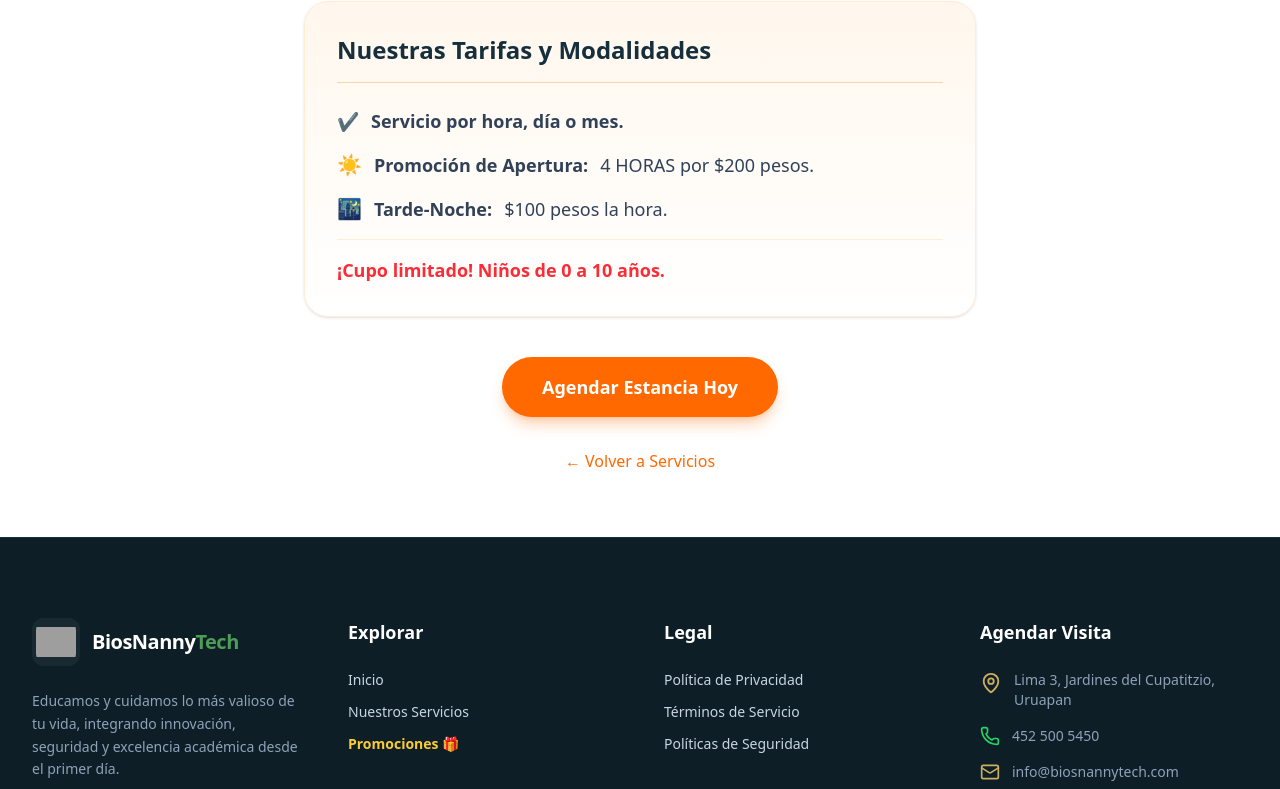
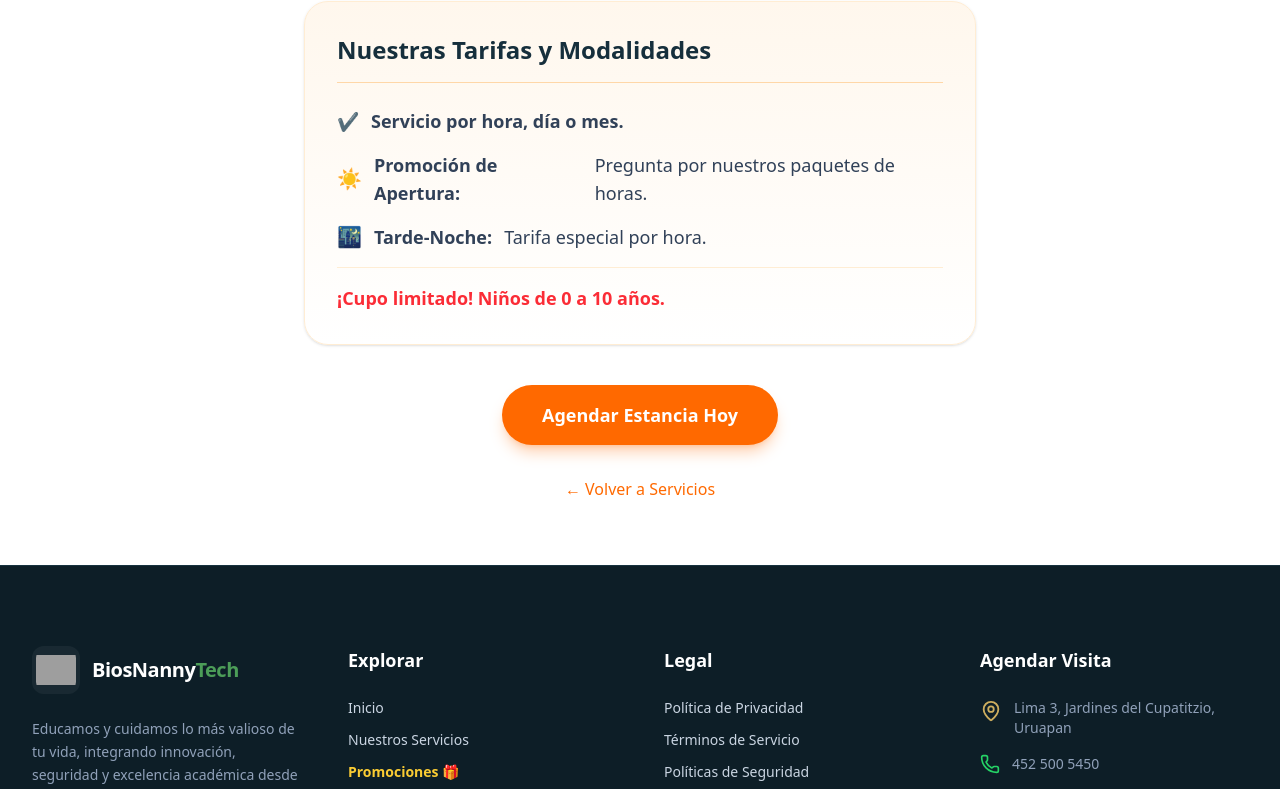
Before and after one commit to lauro99/biosnannytech, a Next.js app: page /servicios/estancia in a window 1280 px wide. Shown: the part 456-1245 px from the top of the page. Built offline with nearby package versions, Linux system fonts and the light colour scheme; grey boxes are pictures that could not be loaded.

Commit message:
feat: update Estancia page pricing details and modify Contacto component's time slot options

```diff
--- a/src/app/servicios/estancia/page.tsx
+++ b/src/app/servicios/estancia/page.tsx
@@ -20,8 +20,8 @@ export default function EstanciaPage() {
           <h3 className="text-2xl font-bold text-[#162f3c] mb-6 border-b border-orange-200 pb-4">Nuestras Tarifas y Modalidades</h3>
           <ul className="space-y-4 text-slate-700 text-lg">
             <li className="flex items-center gap-3"><span className="text-green-500">✔</span> <strong>Servicio por hora, día o mes.</strong></li>
-            <li className="flex items-center gap-3"><span className="text-yellow-500 text-xl">☀️</span> <strong>Promoción de Apertura:</strong> 4 HORAS por $200 pesos.</li>
-            <li className="flex items-center gap-3"><span className="text-[#162f3c] text-xl">🌃</span> <strong>Tarde-Noche:</strong> $100 pesos la hora.</li>
+            <li className="flex items-center gap-3"><span className="text-yellow-500 text-xl">☀️</span> <strong>Promoción de Apertura:</strong> Pregunta por nuestros paquetes de horas.</li>
+            <li className="flex items-center gap-3"><span className="text-[#162f3c] text-xl">🌃</span> <strong>Tarde-Noche:</strong> Tarifa especial por hora.</li>
             <li className="flex items-center gap-3 text-red-500 font-semibold mt-4 pt-4 border-t border-orange-100">
               ¡Cupo limitado! Niños de 0 a 10 años.
             </li>
--- a/src/components/layout/Footer.tsx
+++ b/src/components/layout/Footer.tsx
@@ -66,10 +66,10 @@ export default function Footer() {
                 <Phone size={20} className="text-[#25D366] shrink-0" />
                 <span className="text-slate-400">452 500 5450</span>
               </li>
-              <li className="flex items-center gap-3">
+              {/* <li className="flex items-center gap-3">
                 <Mail size={20} className="text-primary shrink-0" />
                 <span className="text-slate-400">info@biosnannytech.com</span>
-              </li>
+              </li> */}
             </ul>
           </div>
 
--- a/src/components/sections/Contacto.tsx
+++ b/src/components/sections/Contacto.tsx
@@ -205,6 +205,10 @@ export default function Contacto() {
                       className="w-full px-4 py-3 rounded-xl border border-slate-200 focus:outline-none focus:ring-2 focus:ring-primary focus:border-transparent transition-shadow bg-slate-50 text-slate-700"
                     >
                       <option value="">Selecciona horario...</option>
+                      <option value="00-02" disabled={isToday && currentHour >= 2}>12:00 AM - 2:00 AM</option>
+                      <option value="02-04" disabled={isToday && currentHour >= 4}>2:00 AM - 4:00 AM</option>
+                      <option value="04-06" disabled={isToday && currentHour >= 6}>4:00 AM - 6:00 AM</option>
+                      <option value="06-08" disabled={isToday && currentHour >= 8}>6:00 AM - 8:00 AM</option>
                       <option value="8-10" disabled={isToday && currentHour >= 10}>8:00 AM - 10:00 AM</option>
                       <option value="10-12" disabled={isToday && currentHour >= 12}>10:00 AM - 12:00 PM</option>
                       <option value="12-14" disabled={isToday && currentHour >= 14}>12:00 PM - 2:00 PM</option>
@@ -212,8 +216,7 @@ export default function Contacto() {
                       <option value="16-18" disabled={isToday && currentHour >= 18}>4:00 PM - 6:00 PM</option>
                       <option value="18-20" disabled={isToday && currentHour >= 20}>6:00 PM - 8:00 PM</option>
                       <option value="20-22" disabled={isToday && currentHour >= 22}>8:00 PM - 10:00 PM</option>
-                      <option value="22-00" disabled={false}>10:00 PM - 12:00 AM</option>
-                      <option value="00-02" disabled={false}>12:00 AM - 2:00 AM</option>
+                      <option value="22-00" disabled={isToday && currentHour >= 24}>10:00 PM - 12:00 AM</option>
                     </select>
                   </div>
                 </div>
```
